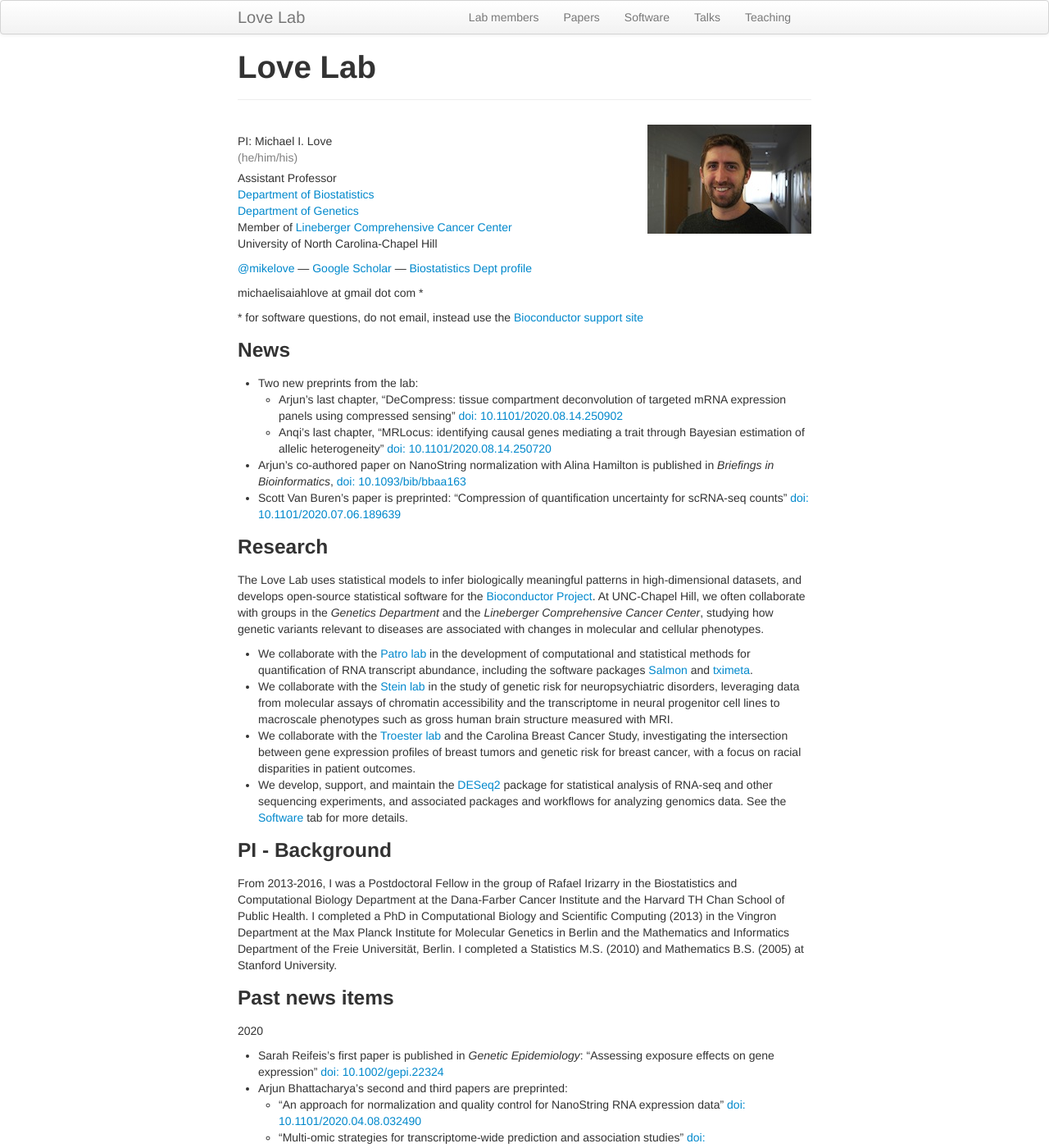
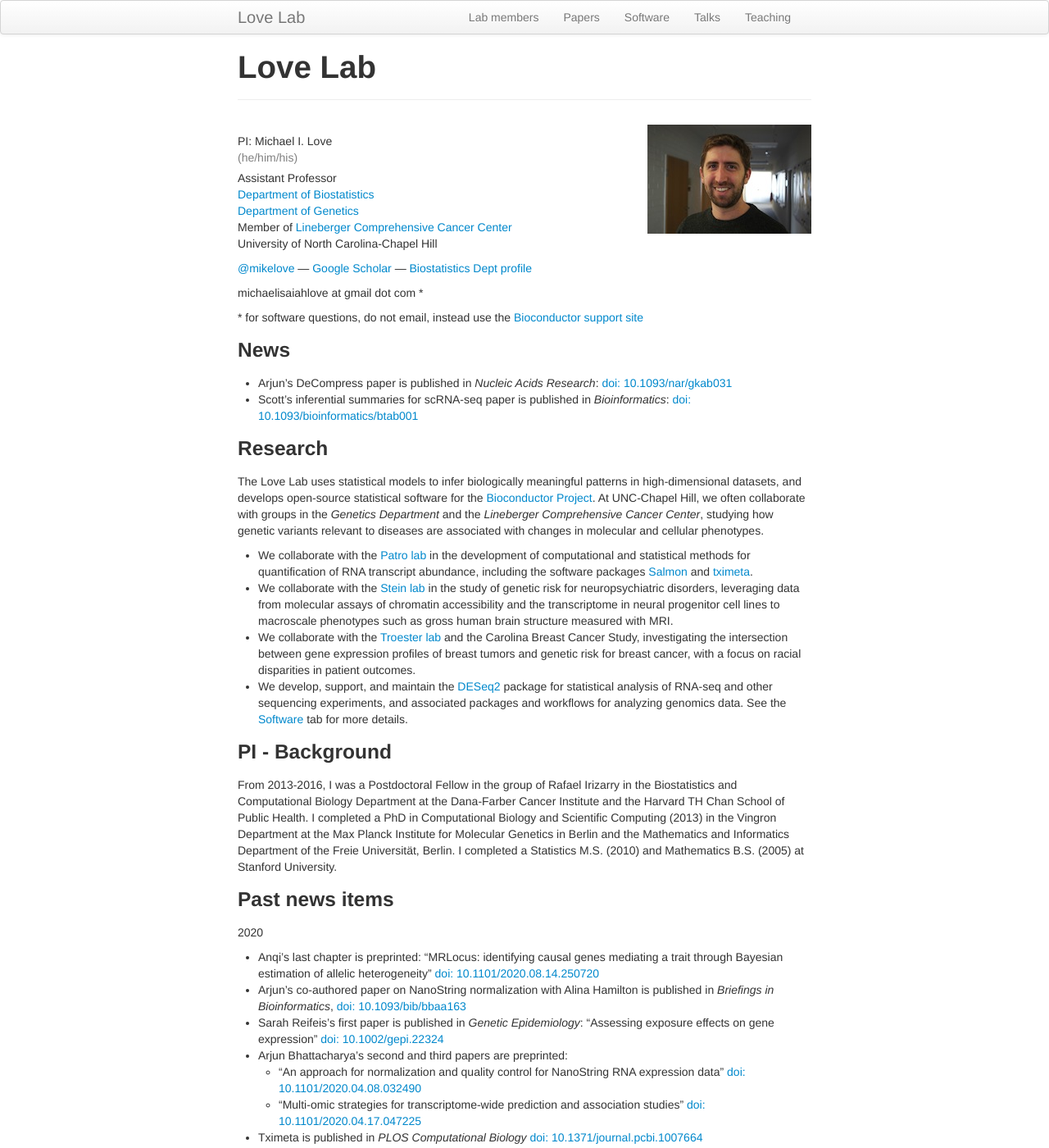
Before and after one commit to mikelove/mikelove.github.io, a Jekyll site: the page built from index.md, in a window 1280 px wide and 1400 px high. Shown: the whole window at 82% size. Built offline with Jekyll 4.4.1, drawn with Linux system fonts in a browser that asks for light colours.

Commit message:
update news

```diff
--- a/index.md
+++ b/index.md
@@ -25,21 +25,11 @@ michaelisaiahlove at gmail dot com *
 
 ### News
 
-* Two new preprints from the lab:
-    - Arjun's last chapter, "DeCompress: tissue compartment
-      deconvolution of targeted mRNA expression panels using
-      compressed sensing"
-	  [doi: 10.1101/2020.08.14.250902](https://doi.org/10.1101/2020.08.14.250902)
-	- Anqi's last chapter, "MRLocus: identifying causal genes
-      mediating a trait through Bayesian estimation of allelic
-      heterogeneity"
-	  [doi: 10.1101/2020.08.14.250720](https://doi.org/10.1101/2020.08.14.250720)
-* Arjun's co-authored paper on NanoString normalization with Alina
-  Hamilton is published in *Briefings in Bioinformatics*,
-  [doi: 10.1093/bib/bbaa163](https://doi.org/10.1093/bib/bbaa163)
-* Scott Van Buren's paper is preprinted:
-  "Compression of quantification uncertainty for scRNA-seq counts"
-  [doi: 10.1101/2020.07.06.189639](https://doi.org/10.1101/2020.07.06.189639)
+* Arjun's DeCompress paper is published in *Nucleic Acids Research*:
+  [doi: 10.1093/nar/gkab031](https://doi.org/10.1093/nar/gkab031)
+* Scott's inferential summaries for scRNA-seq paper is published in
+  *Bioinformatics*:
+  [doi: 10.1093/bioinformatics/btab001](https://doi.org/10.1093/bioinformatics/btab001)
 
 ### Research
 
@@ -89,6 +79,12 @@ M.S. (2010) and Mathematics B.S. (2005) at Stanford University.
 
 2020
 
+* Anqi's last chapter is preprinted: "MRLocus: identifying causal genes
+  mediating a trait through Bayesian estimation of allelic heterogeneity"
+  [doi: 10.1101/2020.08.14.250720](https://doi.org/10.1101/2020.08.14.250720)
+* Arjun's co-authored paper on NanoString normalization with Alina
+  Hamilton is published in *Briefings in Bioinformatics*,
+  [doi: 10.1093/bib/bbaa163](https://doi.org/10.1093/bib/bbaa163)
 * Sarah Reifeis's first paper is published in *Genetic Epidemiology*:
   "Assessing exposure effects on gene expression"
   [doi: 10.1002/gepi.22324](https://doi.org/10.1002/gepi.22324)
```
